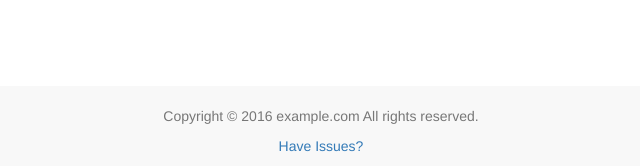
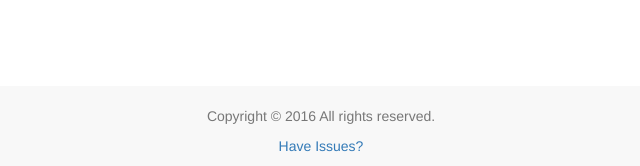
Before and after one commit to namco1992/job_analysis, a Flask app: page /job_analysis/about in a window 1280 px wide. Shown: the part 634-800 px from the top of the page, without its empty margins (319-959 px from the left). Run offline with Flask 2, Linux system fonts and the light colour scheme; some libraries are stand-ins or nearby versions.

Commit message:
modified

```diff
--- a/app/templates/layout.html
+++ b/app/templates/layout.html
@@ -70,7 +70,7 @@
   <div id="footer">
       <div class="container">
         <div class="text-center">
-          <p class="text-muted" style="margin-top: 20px">Copyright © 2016 example.com All rights reserved. </p>
+          <p class="text-muted" style="margin-top: 20px">Copyright © 2016 All rights reserved. </p>
           <p><a href="https://github.com/namco1992/job_analysis/issues">Have Issues?</a></p>
         </div>
       </div>
```
